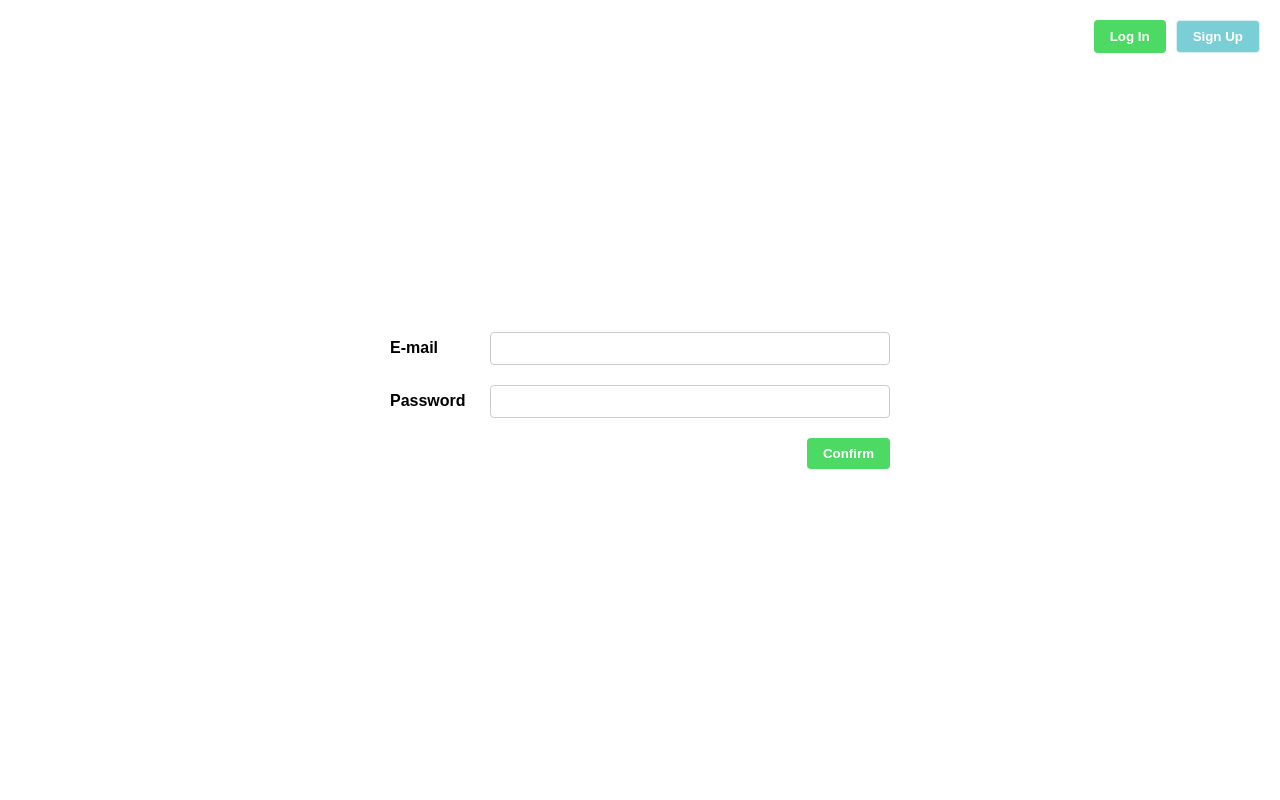
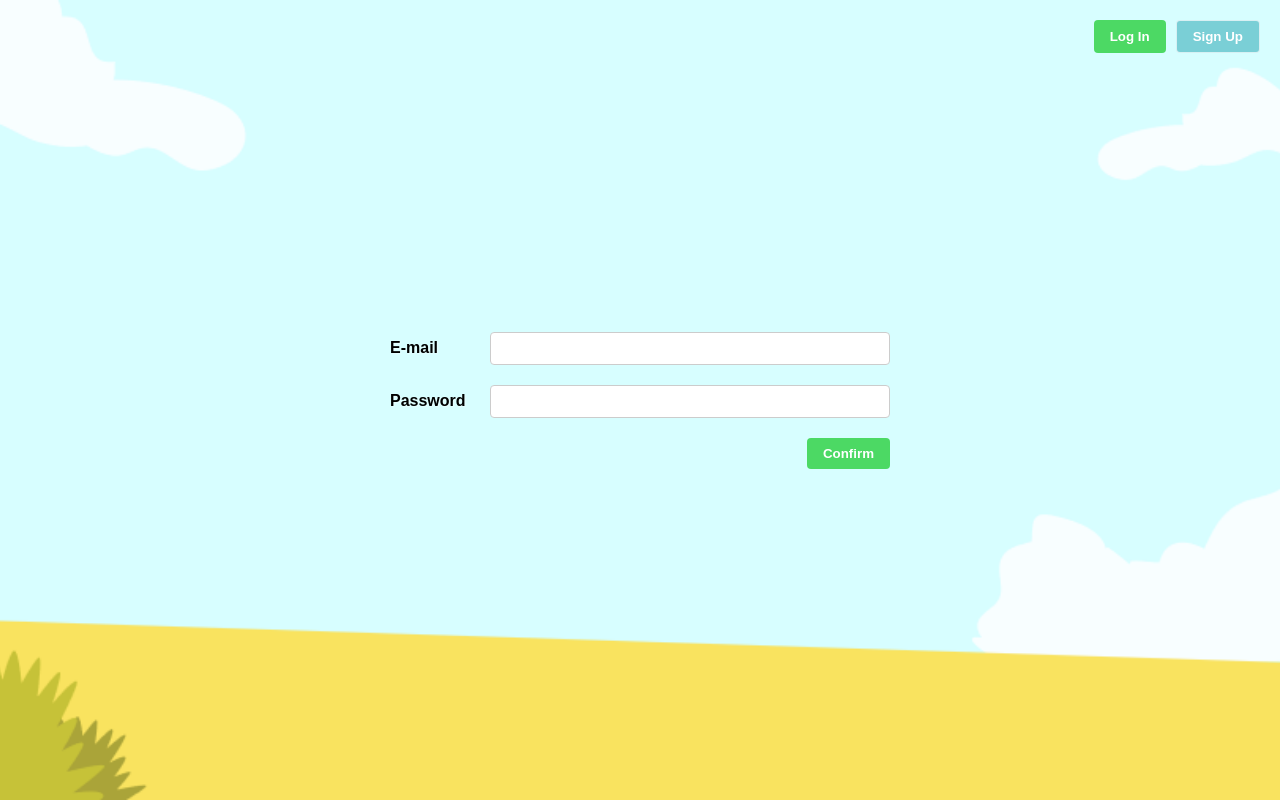
Before and after one commit to finRed/Zooweb, a plain HTML site: page login.html in a window 1280 px wide. Drawn offline with Linux system fonts and the light colour scheme; the site is published under a folder, as on GitHub Pages, so addresses that start at the root find nothing; no server answers.

Commit message:
Update login.html

```diff
--- a/login.html
+++ b/login.html
@@ -13,10 +13,9 @@
             justify-content: center;
             align-items: center;
             min-height: 100vh;
-            background-image: url('/img/bg.png');
-            background-color: #ffffff;
-            background-size: cover;
-            background-position: center;
+      background-color: #f5f5f5;
+      background: url('img/bg.png') no-repeat center center fixed;
+      background-size: cover;
             position: relative;
         }
 
```
